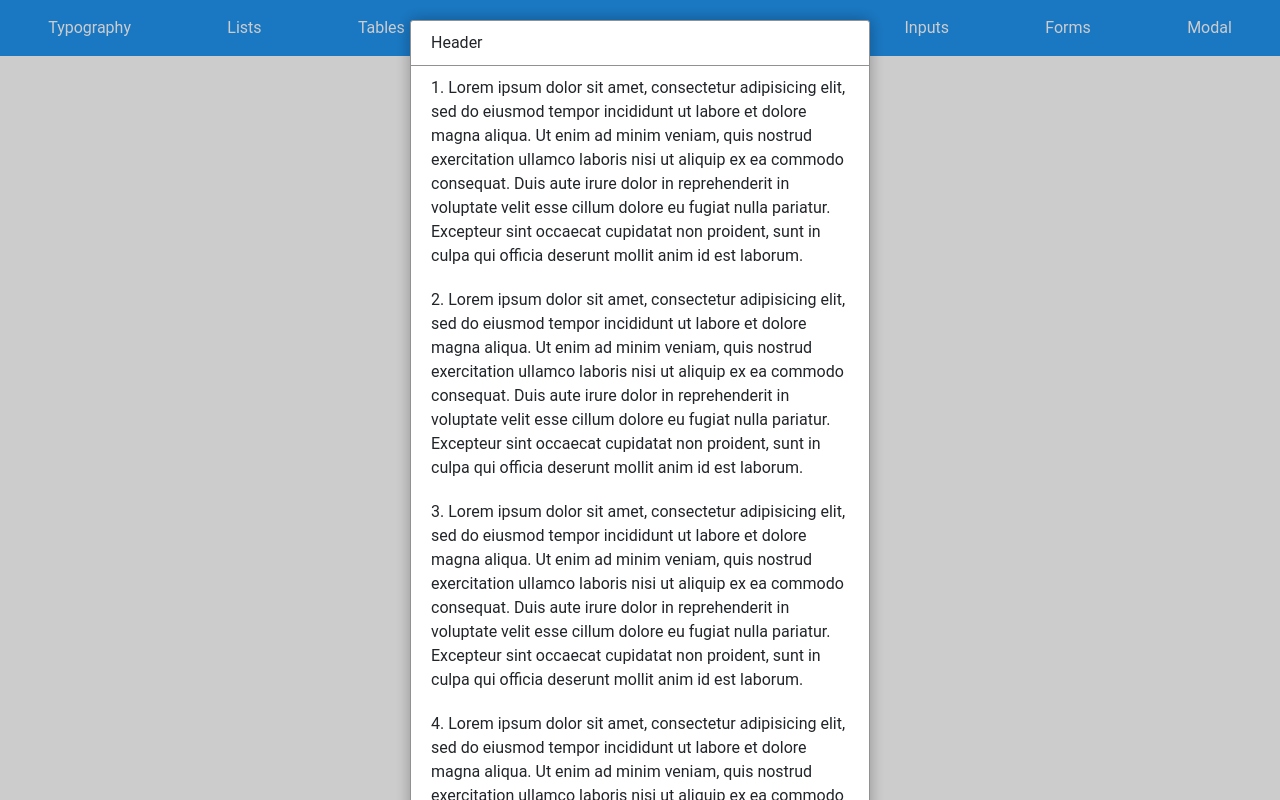
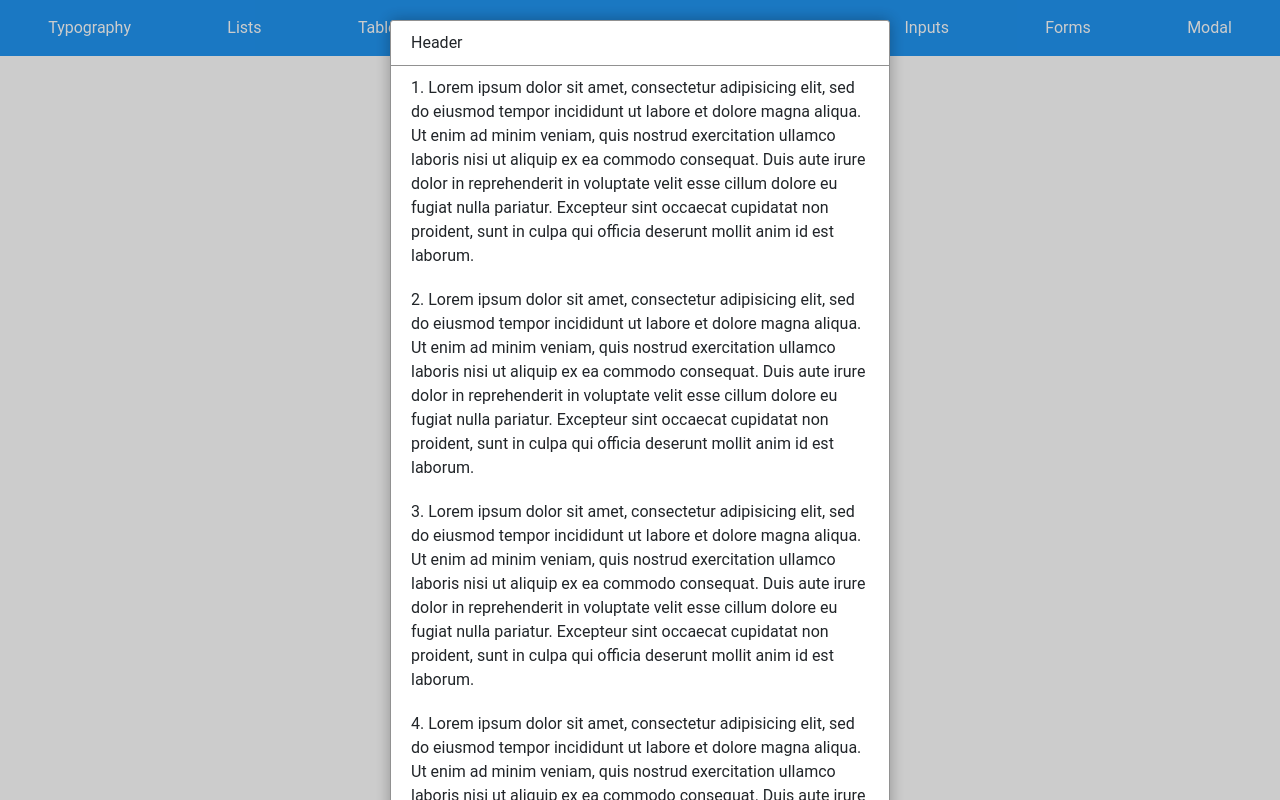
Before and after one commit to adinan-cenci/css-framework, a plain HTML site: page examples/modal.html in a window 1280 px wide. Drawn offline with Linux system fonts and the light colour scheme.

Commit message:
Update master.css and _overlay.scss

```diff
--- a/scss/_overlay.scss
+++ b/scss/_overlay.scss
@@ -41,7 +41,7 @@
 
         .modal .modal-content {
             width: 500px;
-            max-width: calc(100% - 40px);
+            max-width: calc(100vw - 40px);
             border: solid 1px #919191;
             border-radius: 3px;
             background: white;
```
Also changed, not shown: css/master.css.
